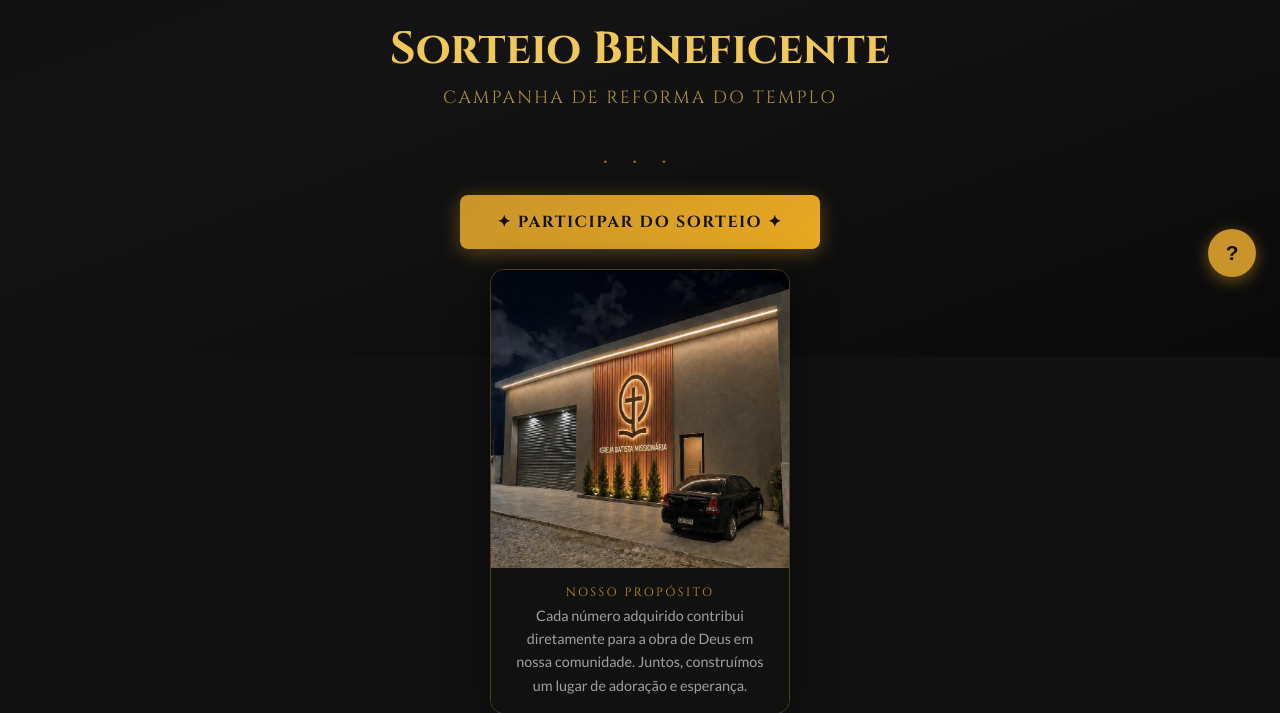
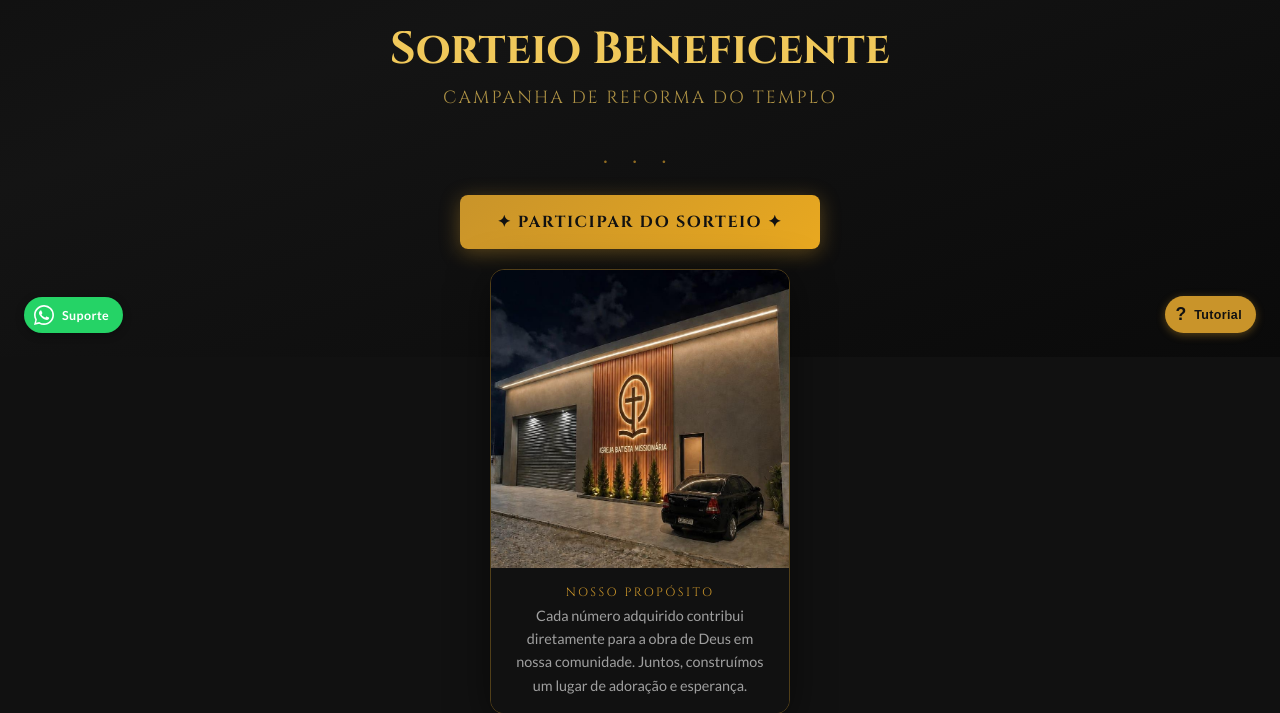
Before and after one commit to IguTech7/sorteio-igreja, a Django app: page / in a window 1280 px wide. Shown: the part 443-1156 px from the top of the page. Run offline with Django 5.2, Linux system fonts and the light colour scheme; data comes from the database, SQL or seed files in the repository; some libraries are stand-ins or nearby versions.

Commit message:
Botões ajuda

```diff
--- a/rifa/templates/rifa/index.html
+++ b/rifa/templates/rifa/index.html
@@ -477,6 +477,10 @@
         <label class="form-label" for="tel-input">Telefone (opcional)</label>
         <input type="tel" id="tel-input" class="form-input" placeholder="(87) 99999-9999" maxlength="20">
       </div>
+
+     <div style="background:rgba(201,148,42,0.08);border:1px solid rgba(201,148,42,0.25);border-radius:8px;padding:0.75rem 1rem;margin-bottom:0.75rem;font-size:0.85rem;color:#444;line-height:1.5;">
+  📱 <strong style="color:#C9942A;">Dica:</strong> Salve o comprovante PIX na galeria do seu celular ou tire um print antes de enviar. Isso garante uma leitura melhor!
+</div>
 
       <button class="btn-primary btn-comprovante" onclick="abrirComprovante()">ENVIAR COMPROVANTE PIX</button>
 
@@ -1601,8 +1605,19 @@ async function excluirTentativa(id) {
 
 </script>
 
-<button onclick="mostrarTutorial()" style="position:fixed;bottom:5rem;right:1.5rem;width:48px;height:48px;border-radius:50%;background:var(--gold);border:none;color:#111;font-size:1.3rem;font-weight:700;cursor:pointer;z-index:998;box-shadow:0 4px 16px rgba(201,148,42,0.5);">?</button>
-<div class="loading-overlay" id="loading"><div class="loading-spinner"></div></div>
-<div class="toast" id="toast"></div>
+<button onclick="mostrarTutorial()" style="position:fixed;bottom:24px;right:24px;display:flex;align-items:center;gap:8px;background:var(--gold);border:none;border-radius:24px;padding:8px 14px 8px 10px;box-shadow:0 2px 8px rgba(201,148,42,0.4);z-index:998;cursor:pointer;">
+  <span style="color:#111;font-size:1.1rem;font-weight:700;">?</span>
+  <span style="color:#111;font-size:0.78rem;font-weight:700;letter-spacing:0.03em;white-space:nowrap;">Tutorial</span>
+</button>
+
+<a href="https://wa.me/5587981033286?text=Olá!%20Preciso%20de%20ajuda%20com%20o%20Sorteio%20Beneficente."
+   target="_blank"
+   style="position:fixed;bottom:24px;left:24px;display:flex;align-items:center;gap:8px;background:#25D366;border-radius:24px;padding:8px 14px 8px 10px;box-shadow:0 2px 8px rgba(0,0,0,0.3);z-index:999;text-decoration:none;">
+  <svg width="20" height="20" viewBox="0 0 24 24" fill="white" xmlns="http://www.w3.org/2000/svg">
+    <path d="M20.52 3.48A11.93 11.93 0 0 0 12 0C5.37 0 0 5.37 0 12c0 2.11.55 4.17 1.6 5.98L0 24l6.18-1.62A11.94 11.94 0 0 0 12 24c6.63 0 12-5.37 12-12 0-3.21-1.25-6.23-3.48-8.52zM12 22c-1.85 0-3.67-.5-5.25-1.44l-.38-.22-3.93 1.03 1.05-3.83-.25-.4A9.96 9.96 0 0 1 2 12C2 6.48 6.48 2 12 2c2.67 0 5.18 1.04 7.07 2.93A9.93 9.93 0 0 1 22 12c0 5.52-4.48 10-10 10zm5.47-7.3c-.3-.15-1.77-.87-2.04-.97-.27-.1-.47-.15-.67.15-.2.3-.77.97-.94 1.17-.17.2-.35.22-.65.07-.3-.15-1.26-.46-2.4-1.48-.89-.79-1.49-1.77-1.66-2.07-.17-.3-.02-.46.13-.61.13-.13.3-.35.45-.52.15-.17.2-.3.3-.5.1-.2.05-.37-.02-.52-.07-.15-.67-1.61-.92-2.2-.24-.58-.49-.5-.67-.51h-.57c-.2 0-.52.07-.79.37-.27.3-1.04 1.02-1.04 2.48s1.07 2.88 1.22 3.08c.15.2 2.1 3.2 5.09 4.49.71.31 1.27.49 1.7.63.72.23 1.37.2 1.89.12.57-.09 1.77-.72 2.02-1.42.25-.7.25-1.3.17-1.42-.07-.12-.27-.2-.57-.35z"/>
+  </svg>
+  <span style="color:white;font-size:0.78rem;font-weight:700;letter-spacing:0.03em;white-space:nowrap;">Suporte</span>
+</a>
+
 </body>
 </html>
```
